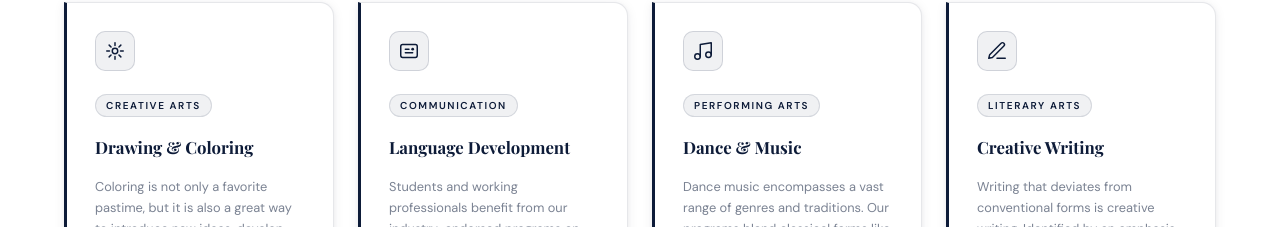
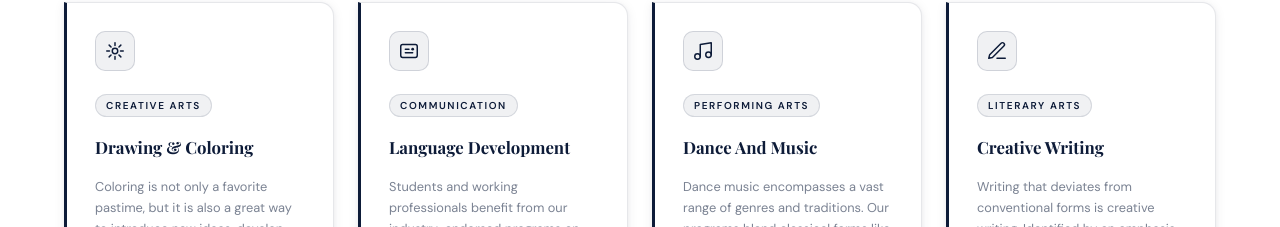
Before and after one commit to Mohammad-agha-hub/nsk-school, a Next.js app: page / in a window 1280 px wide. Shown: the part 4910-5137 px from the top of the page. Built offline with nearby package versions, Linux system fonts and the light colour scheme; a web font is replaced by a local one.

Commit message:
fixed and

```diff
--- a/app/page.tsx
+++ b/app/page.tsx
@@ -1,6 +1,6 @@
 import AboutUs from '@/components/AboutUs';
 import EliteFacilities from '@/components/Facilities';
-import Footer from '@/components/Footer';
+
 import LandingPage from '@/components/Hero'
 import SchoolLevelsSection from '@/components/SchoolLevels';
 import ImageGallary from '@/components/ImageGallary'
--- a/components/AfterSchoolActivities.tsx
+++ b/components/AfterSchoolActivities.tsx
@@ -75,7 +75,7 @@ const activities = [
         <circle cx="18" cy="16" r="3" />
       </svg>
     ),
-    title: "Dance & Music",
+    title: "Dance And Music",
     tag: "Performing Arts",
     description:
       "Dance music encompasses a vast range of genres and traditions. Our programs blend classical forms like Bharatanatyam with contemporary movement, helping students discover rhythm, expression, and artistic confidence.",
```
